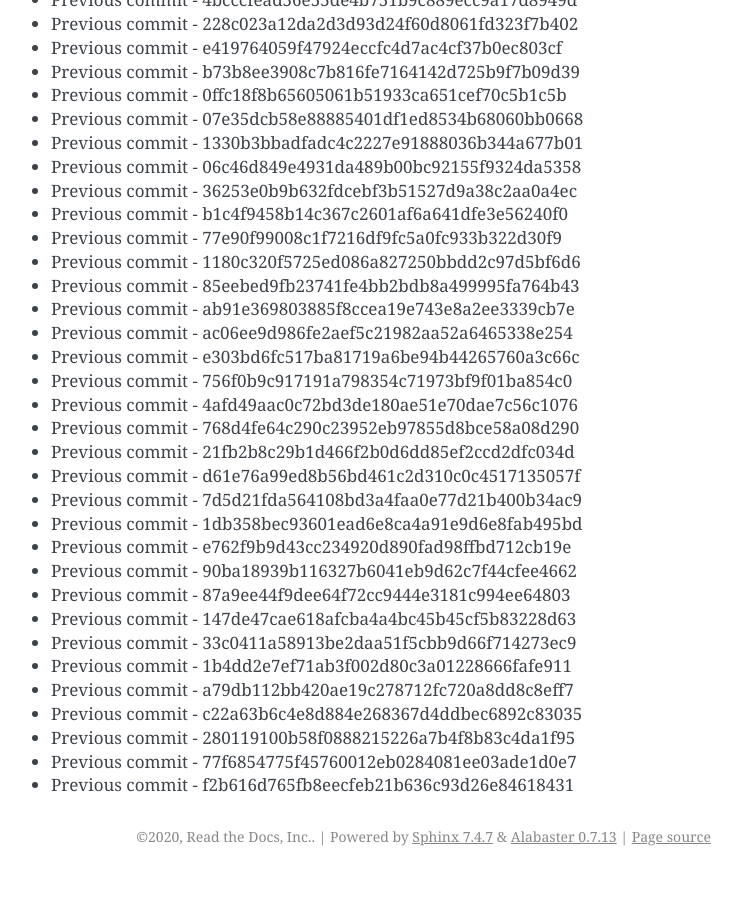
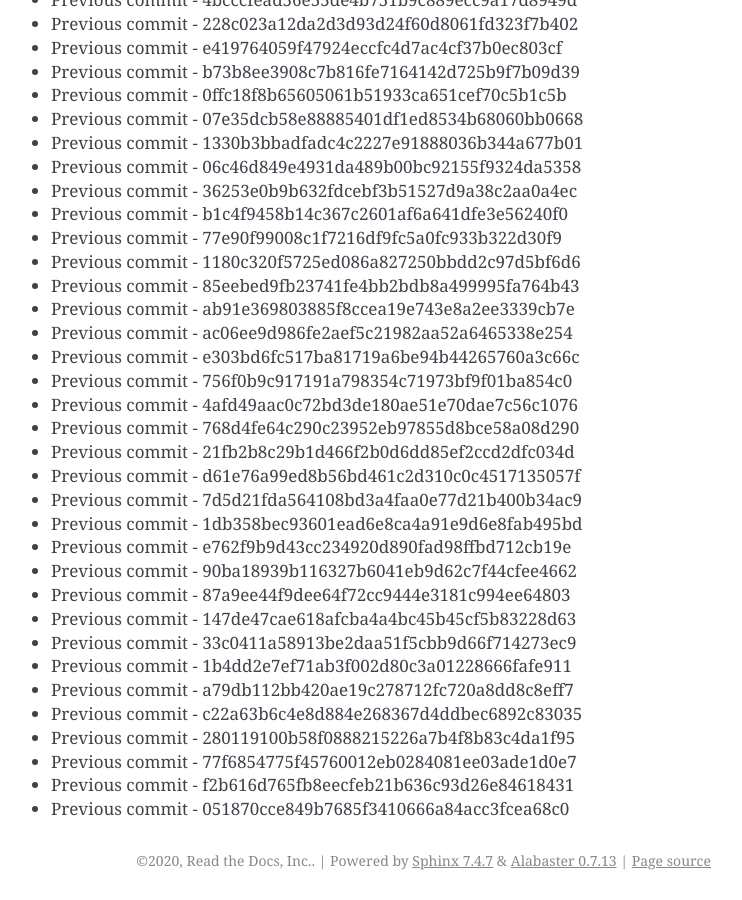
Before and after one commit to readthedocs/rtd-git-stresstest, a Sphinx documentation site: the page built from docs/updates.rst, in a window 1280 px wide and 900 px high, scrolled down 66192 px. Shown: the whole window, without its empty margins (399-1141 px from the left). Built offline with Sphinx 7.4.7, drawn with Linux system fonts in a browser that asks for light colours; before the commit the page ends 67068 px from its top, so only the background shows below that.

Commit message:
Generating commit from previous: 051870cce849b7685f3410666a84acc3fcea68c0

```diff
--- a/docs/updates.rst
+++ b/docs/updates.rst
@@ -2813,3 +2813,4 @@ It can be tested for any performance characteristics.
 * Previous commit - 280119100b58f0888215226a7b4f8b83c4da1f95
 * Previous commit - 77f6854775f45760012eb0284081ee03ade1d0e7
 * Previous commit - f2b616d765fb8eecfeb21b636c93d26e84618431
+* Previous commit - 051870cce849b7685f3410666a84acc3fcea68c0
```
